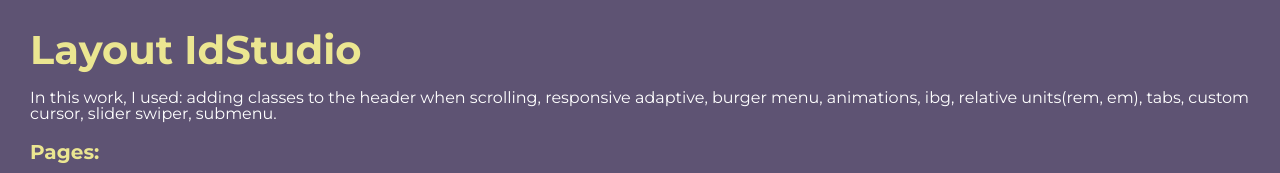
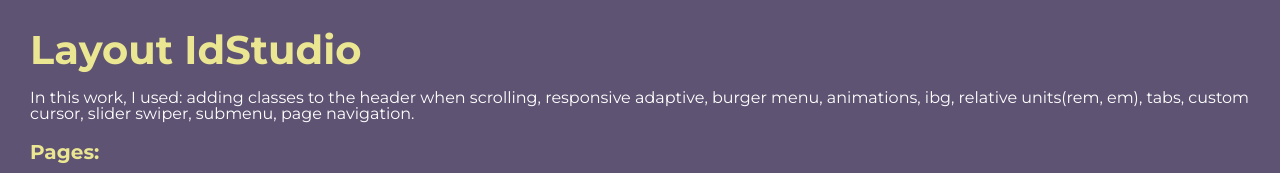
Before and after one commit to morammo/idstudio, a plain HTML site: page index.html in a window 1280 px wide. Shown: the top 173 px of the page. Drawn offline with Linux system fonts and the light colour scheme.

Commit message:
Update index.html

```diff
--- a/index.html
+++ b/index.html
@@ -11,7 +11,7 @@
 			<h1>Layout IdStudio</h1>
 			<p class="rootpage__description">
 				In this work, I used: adding classes to the header when scrolling, responsive adaptive, burger menu, animations, ibg, relative units(rem,
-				em), tabs, custom cursor, slider swiper, submenu.
+				em), tabs, custom cursor, slider swiper, submenu, page navigation.
 			</p>
 			<h2>Pages:</h2>
 			<ol class="rootpage__list">
```
